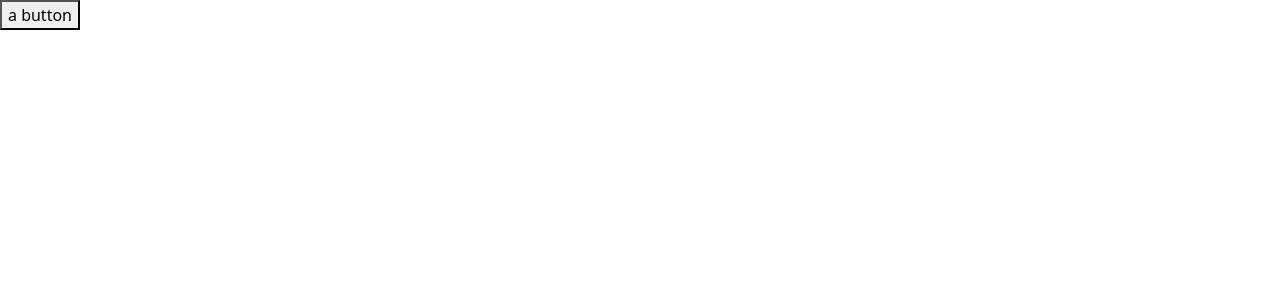
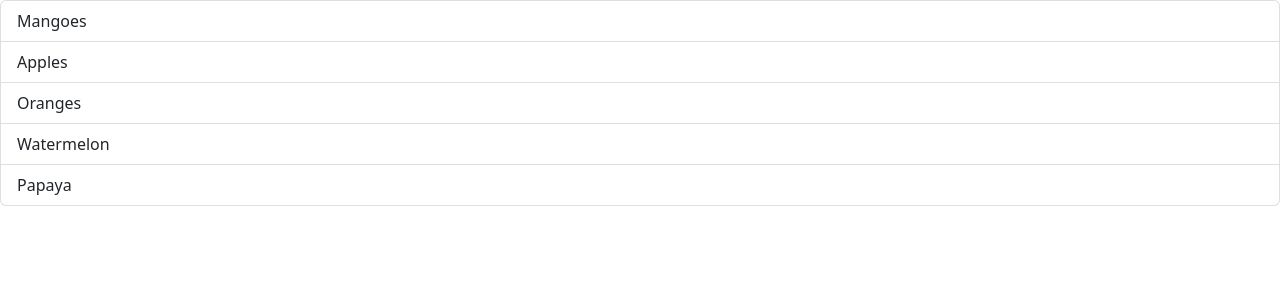
Before and after one commit to enchanted-coder/react-learner, a React (Vite) app: page / in a window 1280 px wide. Shown: the top 300 px of the page. Built offline with nearby package versions, Linux system fonts and the light colour scheme.

Commit message:
added bootstrap list using list-group and list-group-item

```diff
--- a/src/App.tsx
+++ b/src/App.tsx
@@ -1,7 +1,9 @@
 import Message from './Message'
+import ListGroup from './components/ListGroup'
 
 const App = () => {
-  return <Message />
+  //return <Message />
+  return <ListGroup />
 }
 
 export default App
--- /dev/null
+++ b/src/components/ListGroup.tsx
@@ -0,0 +1,13 @@
+const ListGroup = () => {
+    return(
+        <ul className="list-group">
+            <li className="list-group-item">Mangoes</li>
+            <li className="list-group-item">Apples</li>
+            <li className="list-group-item">Oranges</li>
+            <li className="list-group-item">Watermelon</li>
+            <li className="list-group-item">Papaya</li>
+        </ul>
+    )
+}
+
+export default ListGroup
```
